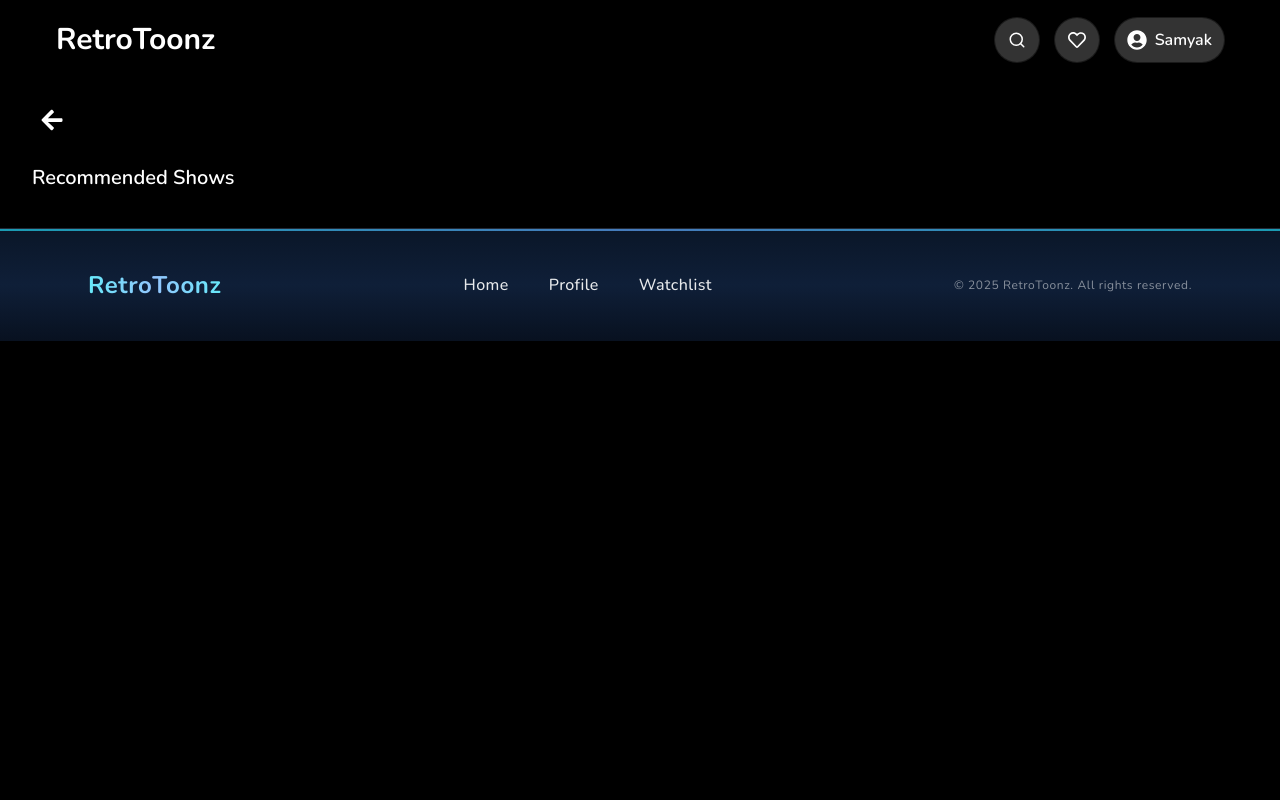
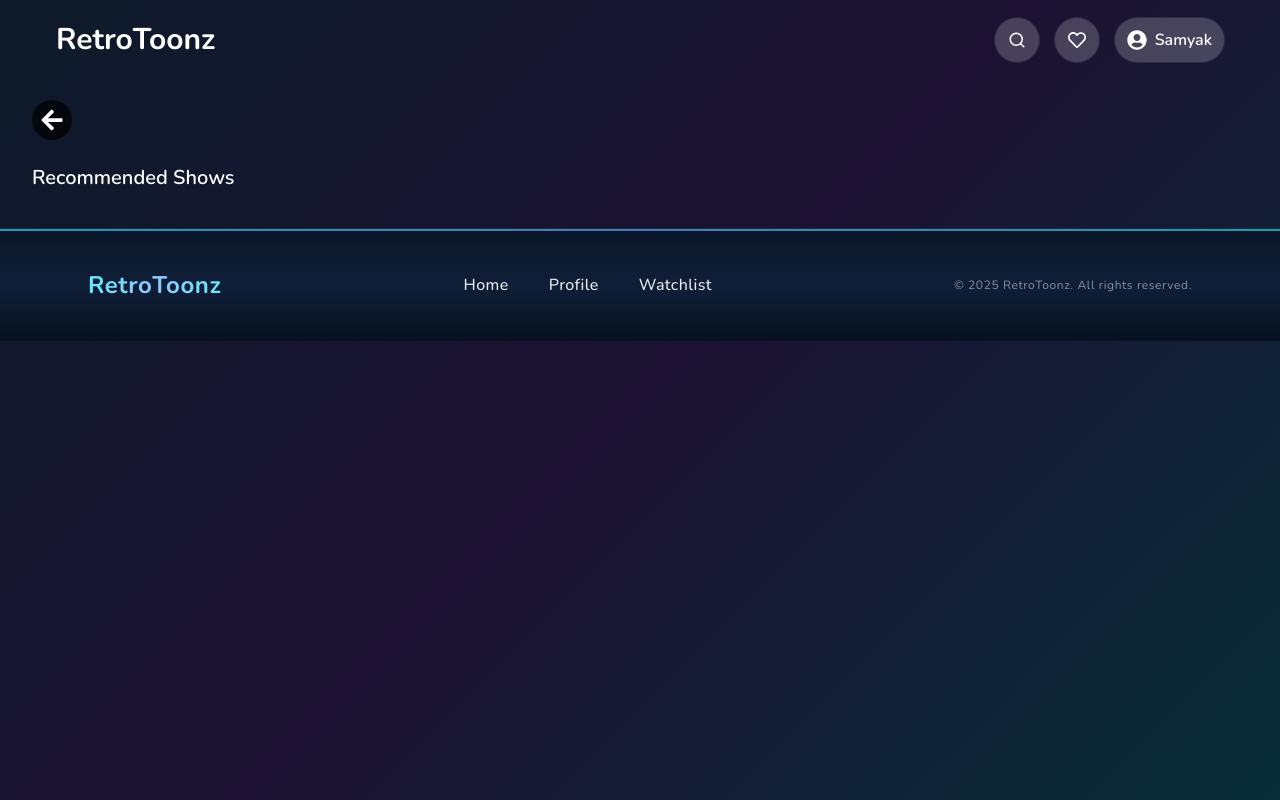
Before and after one commit to Samyak1519/RetroToonz, a React (Create React App) app: page /search in a window 1280 px wide. Built offline with nearby package versions, Linux system fonts and the light colour scheme.

Commit message:
Update: Removed Animations and transitions.

```diff
--- a/src/App.js
+++ b/src/App.js
@@ -1,6 +1,5 @@
 import { SpeedInsights } from "@vercel/speed-insights/react";
-import { AnimatePresence } from "framer-motion";
-import { BrowserRouter, Route, Routes, useLocation } from "react-router-dom";
+import { BrowserRouter, Route, Routes } from "react-router-dom";
 import ComingSoon from "./Pages/ComingSoonPage";
 import ErrorPage from "./Pages/ErrorPage";
 import HomePage from "./Pages/HomePage";
@@ -14,12 +13,9 @@
 
 import "./App.css";
 
-function AnimatedRoutes() {
-  const location = useLocation();
-
+function AppRoutes() {
   return (
-    <AnimatePresence mode="wait">
-      <Routes location={location} key={location.pathname}>
+    <Routes>
       <Route path="/" element={<HomePage />} />
       <Route path="/login" element={<Login />} />
       <Route path="/profile" element={<ProfilePage />} />
@@ -31,15 +27,14 @@
       <Route path="/addshow" element={<AddShowPage />} />
       <Route path="*" element={<ErrorPage />} />
     </Routes>
-    </AnimatePresence>
   );
 }
 
 export default function App() {
   return (
-    <div className="min-h-screen bg-space-galaxy text-white transition-all duration-500 ease-in-out">
+    <div className="min-h-screen bg-space-galaxy text-white">
       <BrowserRouter>
-        <AnimatedRoutes />
+        <AppRoutes />
         <SpeedInsights />
       </BrowserRouter>
     </div>
--- a/src/Components/HeroBanner.jsx
+++ b/src/Components/HeroBanner.jsx
@@ -5,11 +5,7 @@
 
 const DEFAULT_POSTER = "/Assets/default.jpg";
 
-/**
- * Normalize a poster path coming from JSON:
- * - if already absolute (starts with "/"), return as-is
- * - otherwise prepend "/Assets/" so "Mobile_Posters/..." and "Ben_10.jpg" work
- */
+
 const normalizePath = (p) => {
   if (!p) return DEFAULT_POSTER;
   return p.startsWith("/") ? p : `/Assets/${p}`;
--- a/src/Components/PageWrapper.jsx
+++ /dev/null
@@ -1,31 +0,0 @@
-// src/components/PageWrapper.jsx
-import { motion } from "framer-motion";
-
-const pageVariants = {
-    initial: { opacity: 0 },
-    animate: {
-        opacity: 1,
-        transition: { duration: 0.5, ease: "easeOut" }
-    },
-    exit: {
-        opacity: 0,
-        transition: { duration: 0.15, ease: "easeIn" }
-    },
-};
-
-const PageWrapper = ({ children }) => {
-    return (
-        <motion.div
-            key={Math.random()} // ensures re-render (optional, only if needed)
-            variants={pageVariants}
-            initial="initial"
-            animate="animate"
-            exit="exit"
-            className="min-h-screen bg-black" // solid bg removes color bleed
-        >
-            {children}
-        </motion.div>
-    );
-};
-
-export default PageWrapper;
--- a/src/Pages/ComingSoonPage.jsx
+++ b/src/Pages/ComingSoonPage.jsx
@@ -1,11 +1,10 @@
 import { Link } from "react-router-dom";
 import Footer from "../Components/Footer";
 import Header from "../Components/Header";
-import PageWrapper from "../Components/PageWrapper";
 
 const ComingSoonPage = () => {
   return (
-    <PageWrapper>
+
       <div className="min-h-screen flex flex-col bg-gray-900 text-white">
         <Header />
 
@@ -29,7 +28,7 @@
 
         <Footer />
       </div>
-    </PageWrapper>
+
   );
 };
 
--- a/src/Pages/ErrorPage.jsx
+++ b/src/Pages/ErrorPage.jsx
@@ -2,14 +2,13 @@
 import { useNavigate } from "react-router-dom";
 import Footer from "../Components/Footer";
 import Header from "../Components/Header";
-import PageWrapper from "../Components/PageWrapper";
 
 function ErrorPage() {
   const navigate = useNavigate();
 
   return (
     <>
-      <PageWrapper>
+
       <Header />
       <div className="min-h-screen flex flex-col items-center justify-center  text-white font-nunito px-6 text-center">
         <h1 className="text-6xl font-extrabold mb-4">404</h1>
@@ -25,7 +24,7 @@
         </button>
       </div>
       <Footer />
-      </PageWrapper>
+
     </>
   );
 }
--- a/src/Pages/HomePage.jsx
+++ b/src/Pages/HomePage.jsx
@@ -3,7 +3,6 @@
 import Footer from "../Components/Footer";
 import Header from "../Components/Header";
 import HeroBanner from "../Components/HeroBanner";
-import PageWrapper from "../Components/PageWrapper";
 import RandomPlayButton from "../Components/RandomPlayButton";
 import ShowSection from "../Components/ShowSection";
 
@@ -52,7 +51,7 @@
 
 function HomePage() {
   return (
-    <PageWrapper>
+
       <div className="min-h-screen flex flex-col bg-[#0F0A24] text-white">
         {/* Fixed Header */}
         <Header />
@@ -85,7 +84,7 @@
 
         <Footer />
       </div>
-    </PageWrapper>
+
   );
 }
 
--- a/src/Pages/LoginPage.jsx
+++ b/src/Pages/LoginPage.jsx
@@ -1,10 +1,7 @@
-import PageWrapper from "../Components/PageWrapper";
-
 function LoginPage() {
 
   return (
     <>
-      <PageWrapper>
       <div>
         <h1>Login Page</h1>
         <p>Please enter your credentials to log in.</p>
@@ -20,7 +17,7 @@
           <button type="submit">Login</button>
         </form>
       </div>
-      </PageWrapper>
+
     </>
   );
 }
--- a/src/Pages/ProfilePage.jsx
+++ b/src/Pages/ProfilePage.jsx
@@ -5,16 +5,13 @@
 import { useNavigate } from "react-router-dom";
 import Footer from "../Components/Footer";
 import Header from "../Components/Header";
-import PageWrapper from "../Components/PageWrapper";
 
 const ProfilePage = () => {
   const [activeTab, setActiveTab] = useState("History");
   const navigate = useNavigate();
-
   const profileImage = ""; // URL if available
 
   return (
-    <PageWrapper>
     <div className="min-h-screen flex flex-col bg-gradient-to-b from-[#050b14] via-[#0a1528] to-[#04080f] text-white">
       <Header />
 
@@ -108,7 +105,6 @@
       </main>
       <Footer />
     </div>
-    </PageWrapper>
   );
 };
 
--- a/src/Pages/SearchResultsPage.jsx
+++ b/src/Pages/SearchResultsPage.jsx
@@ -4,7 +4,6 @@
 import Header from "../Components/Header";
 import ShowCard from "../Components/ShowCard";
 import showsData from "../Data/Shows.json";
-import PageWrapper from "../Components/PageWrapper";
 
 // Add thumbnail fallback
 const enrich = (arr) =>
@@ -26,7 +25,7 @@
   );
 
   return (
-    <PageWrapper>
+
     <div className="text-white min-h-screen relative">
       {/* Sticky Header */}
       <Header />
@@ -78,7 +77,6 @@
 
       <Footer />
     </div>
-    </PageWrapper>
   );
 }
 
--- a/src/Pages/ShowDetailsPage.jsx
+++ b/src/Pages/ShowDetailsPage.jsx
@@ -5,7 +5,6 @@
 import EpisodeSection from "../Components/EpisodeSection";
 import Footer from "../Components/Footer";
 import Header from "../Components/Header";
-import PageWrapper from "../Components/PageWrapper";
 import showsData from "../Data/Shows.json";
 
 function ShowDetailsPage() {
@@ -24,7 +23,6 @@
   }
 
   return (
-    <PageWrapper>
 
     <div className="flex flex-col min-h-screen bg-black text-white">
       {/* ✅ Sticky Header */}
@@ -126,7 +124,6 @@
       {/* ✅ Sticky Footer */}
       <Footer />
     </div>
-    </PageWrapper>
   );
 }
 
--- a/src/Pages/WatchlistPage.jsx
+++ b/src/Pages/WatchlistPage.jsx
@@ -4,13 +4,12 @@
 import { useNavigate } from "react-router-dom";
 import Footer from "../Components/Footer";
 import Header from "../Components/Header";
-import PageWrapper from "../Components/PageWrapper";
 
 function WatchlistPage() {
   const navigate = useNavigate();
 
   return (
-    <PageWrapper>
+
     <div className="flex flex-col min-h-screen text-white">
       <Header />
 
@@ -38,7 +37,6 @@
 
       <Footer />
     </div>
-    </PageWrapper>
   );
 }
 
```
Also changed, not shown: src/Components/VideoPlayer.jsx (+0 -12 lines). Lines whose indentation alone changed are shown as unchanged.
